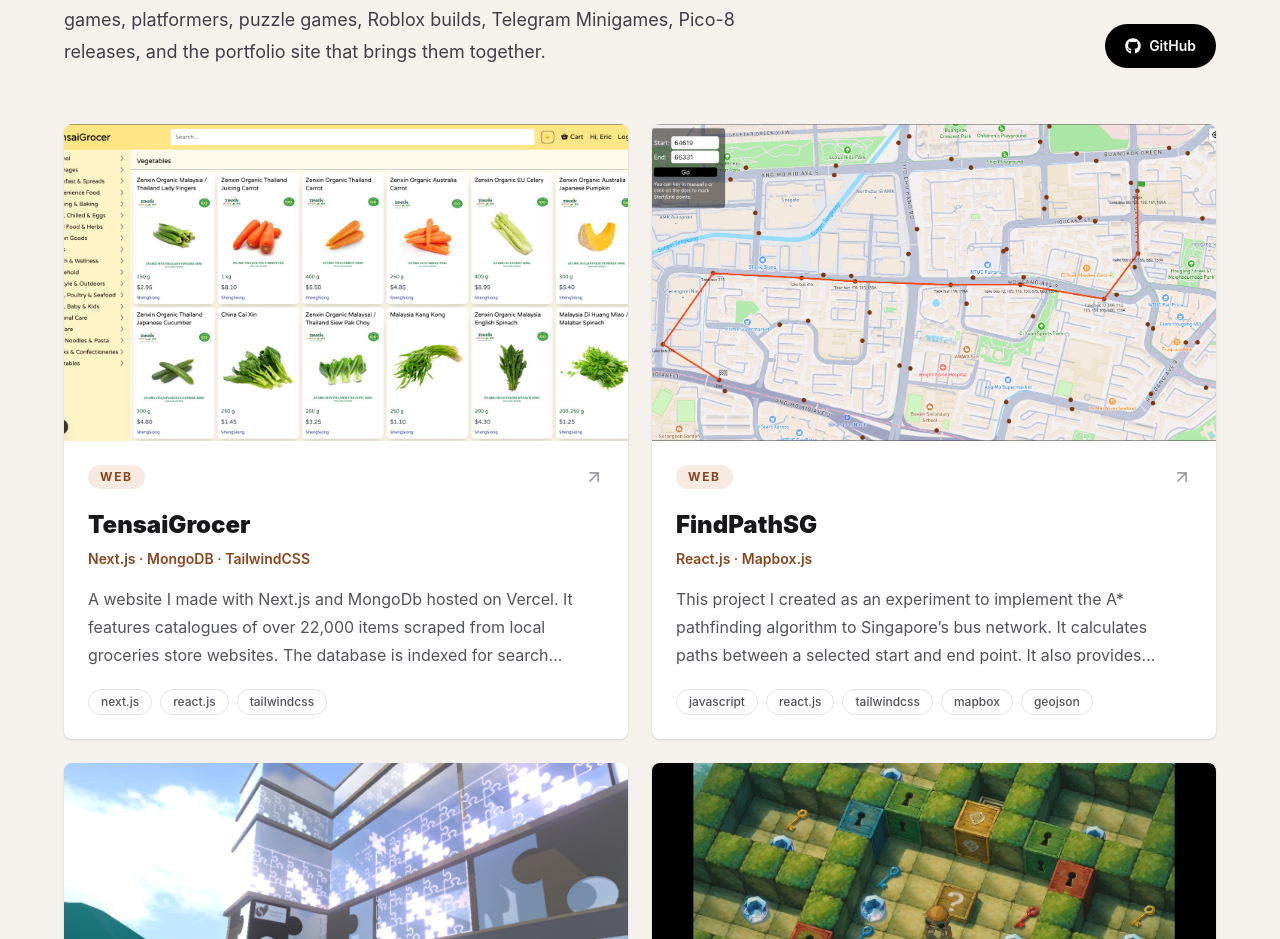
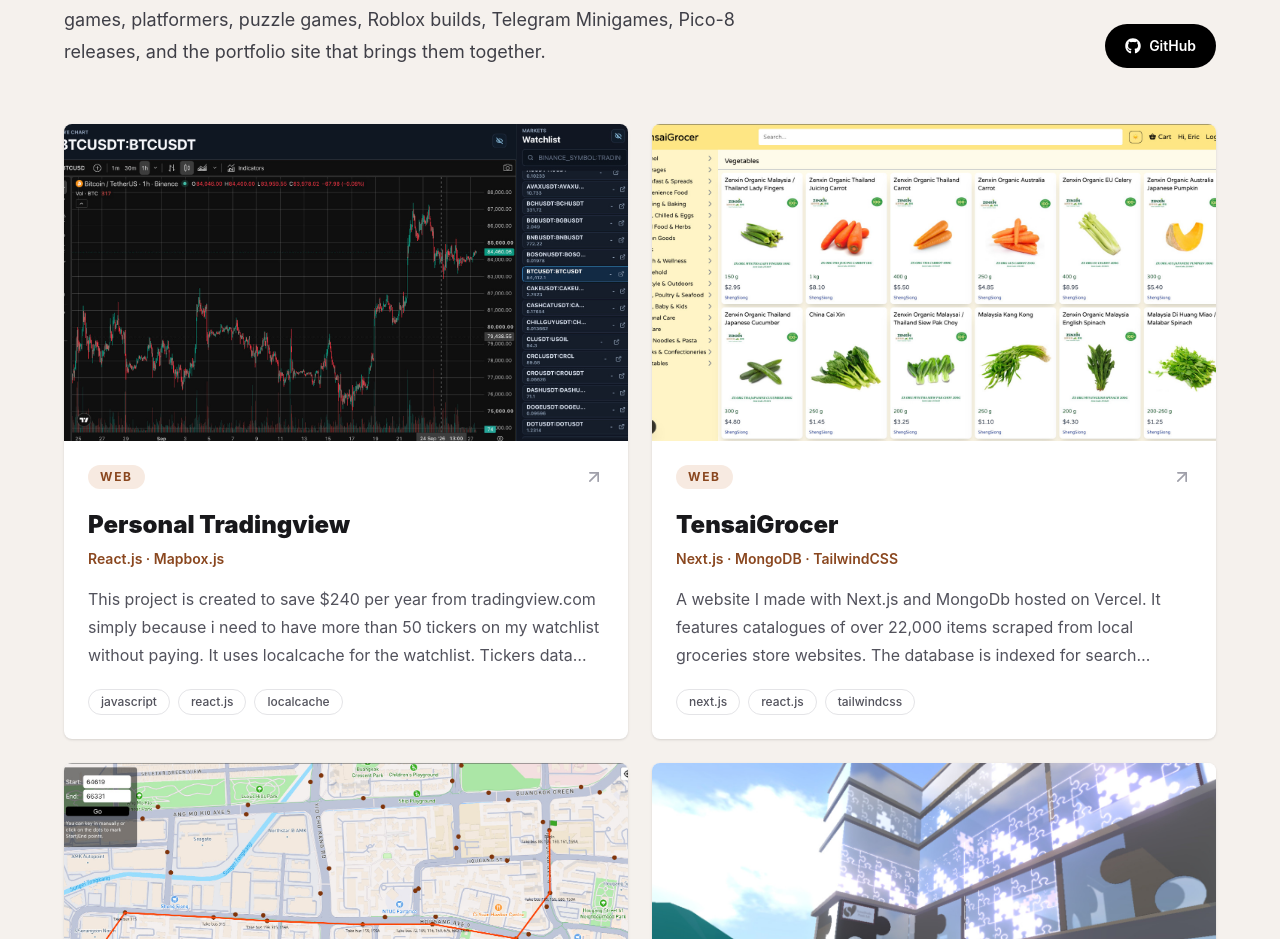
Before and after one commit to tensaix2j/tensaix2j.github.com, a React (Vite) app: page /projects in a window 1280 px wide. Shown: the part 400-1339 px from the top of the page. Built offline with nearby package versions, Linux system fonts and the light colour scheme.

Commit message:
new file:   public/thumbnails/tradingview.jpg 	modified:   src/Projects.jsx

```diff
--- a/src/Projects.jsx
+++ b/src/Projects.jsx
@@ -3,6 +3,19 @@
 import { FaGithub } from "react-icons/fa";
 
 const PROJECTS = [
+
+  {
+    id: 11,
+    type: "web",
+    title: "Personal Tradingview",
+    sub: "React.js · Mapbox.js",
+    desc: "This project is created to save $240 per year from tradingview.com simply because i need to have more than 50 tickers on my watchlist without paying. It uses localcache for the watchlist. Tickers data composed of data from Binance, MEXC, finnhub and CMC.",
+    tags: ["javascript", "react.js", "localcache"],
+    complexity: "high",
+    thumbnail: "/thumbnails/tradingview.jpg",
+    url: "https://tensaix2j.github.io/tradingview",
+  },
+
 
   {
     id: 9,
```
Also changed, not shown: public/thumbnails/tradingview.jpg (added).
